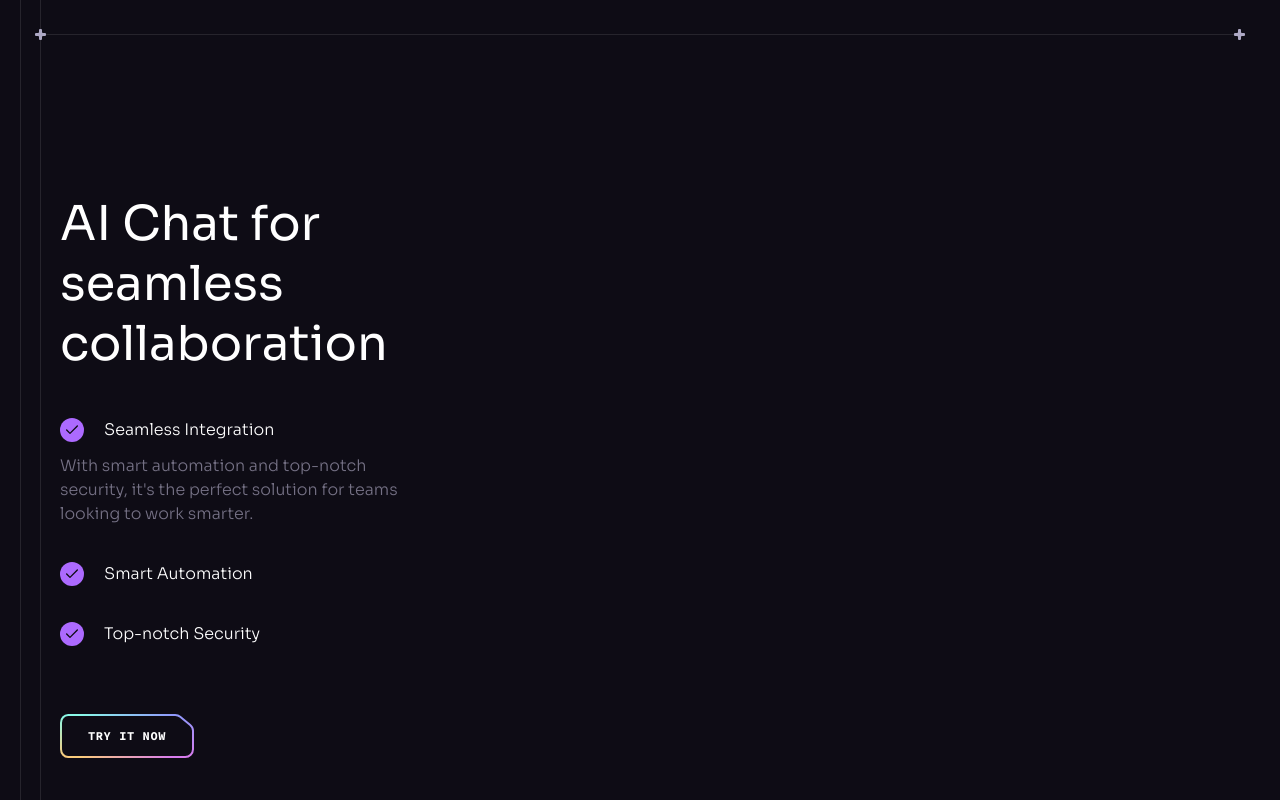
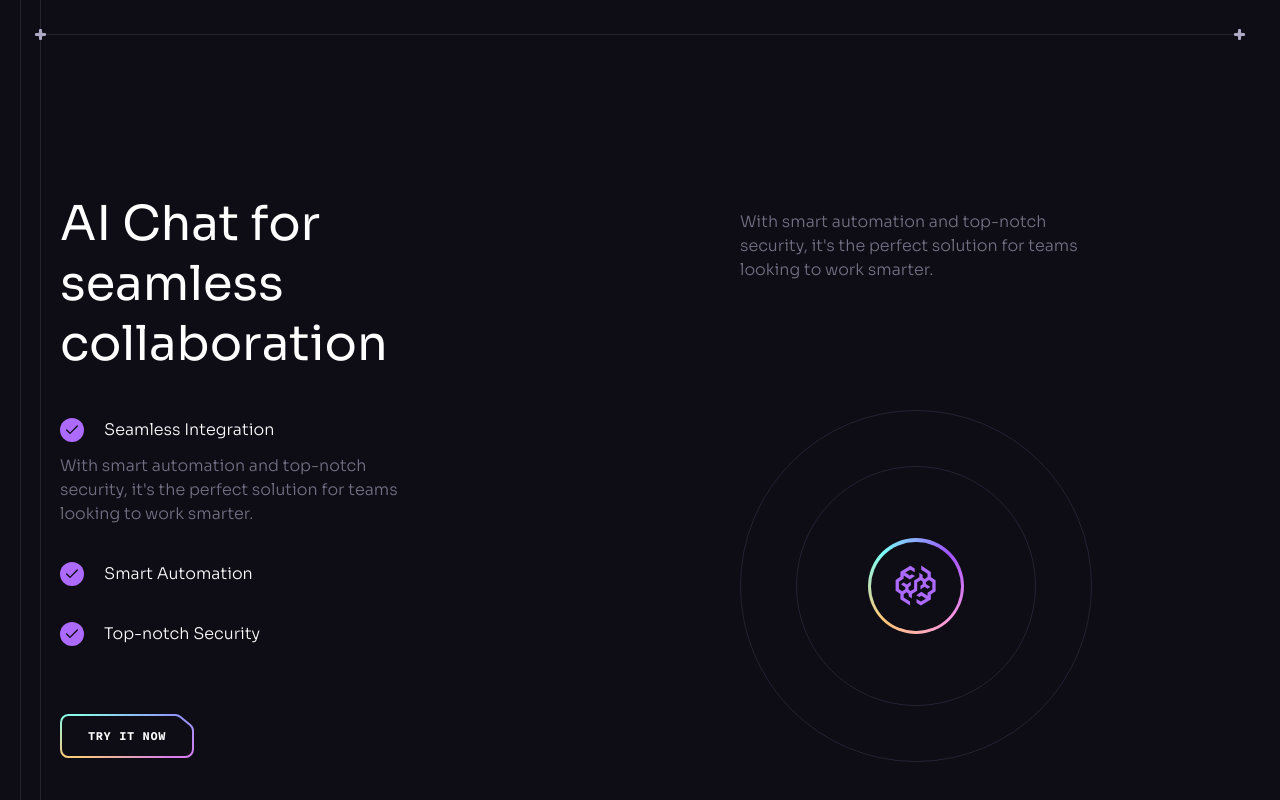
Before and after one commit to Simulaemanuele/brainwave, a React (Vite) app: page / in a window 1280 px wide. Shown: the part 2944-3744 px from the top of the page. Built offline with nearby package versions, Linux system fonts and the light colour scheme.

Commit message:
feat: implemented a series of nested divs which will render a central image surrounded by two concentric circles. TODO: later add the other images between the outer and the inner border

```diff
--- a/src/components/Collaboration.jsx
+++ b/src/components/Collaboration.jsx
@@ -1,7 +1,7 @@
 import React from "react";
 import Section from "./Section";
-import { collabContent } from "../constants";
-import { check } from "../assets";
+import { collabContent, collabText } from "../constants";
+import { brainwaveSymbol, check } from "../assets";
 import Button from "./Button";
 
 const Collaboration = () => {
@@ -27,6 +27,25 @@
           </ul>
           <Button>Try it now</Button>
         </div>
+        <div className="lg:ml-auto xl:w-[38rem] mt-4">
+          <p className="body-2 mb-4 text-n-4 md:mb-16 lg:mb-32 lg:w-[22rem] lg:mx-auto">
+            {collabText}
+          </p>
+          <div className="relative left-1/2 flex w-[22rem] aspect-square border border-n-6 rounded-full -translate-x-1/2 scale:75 md:scale-100">
+            <div className="flex w-60 aspect-square m-auto border border-n-6 rounded-full">
+              <div className="w-[6rem] aspect-square m-auto p-[0.2rem] bg-conic-gradient rounded-full">
+                <div className="flex items-center justify-center w-full h-full bg-n-8 rounded-full">
+                  <img
+                    src={brainwaveSymbol}
+                    width={48}
+                    height={48}
+                    alt="brainwave"
+                  />
+                </div>
+              </div>
+            </div>
+          </div>
+        </div>
       </div>
     </Section>
   );
```
